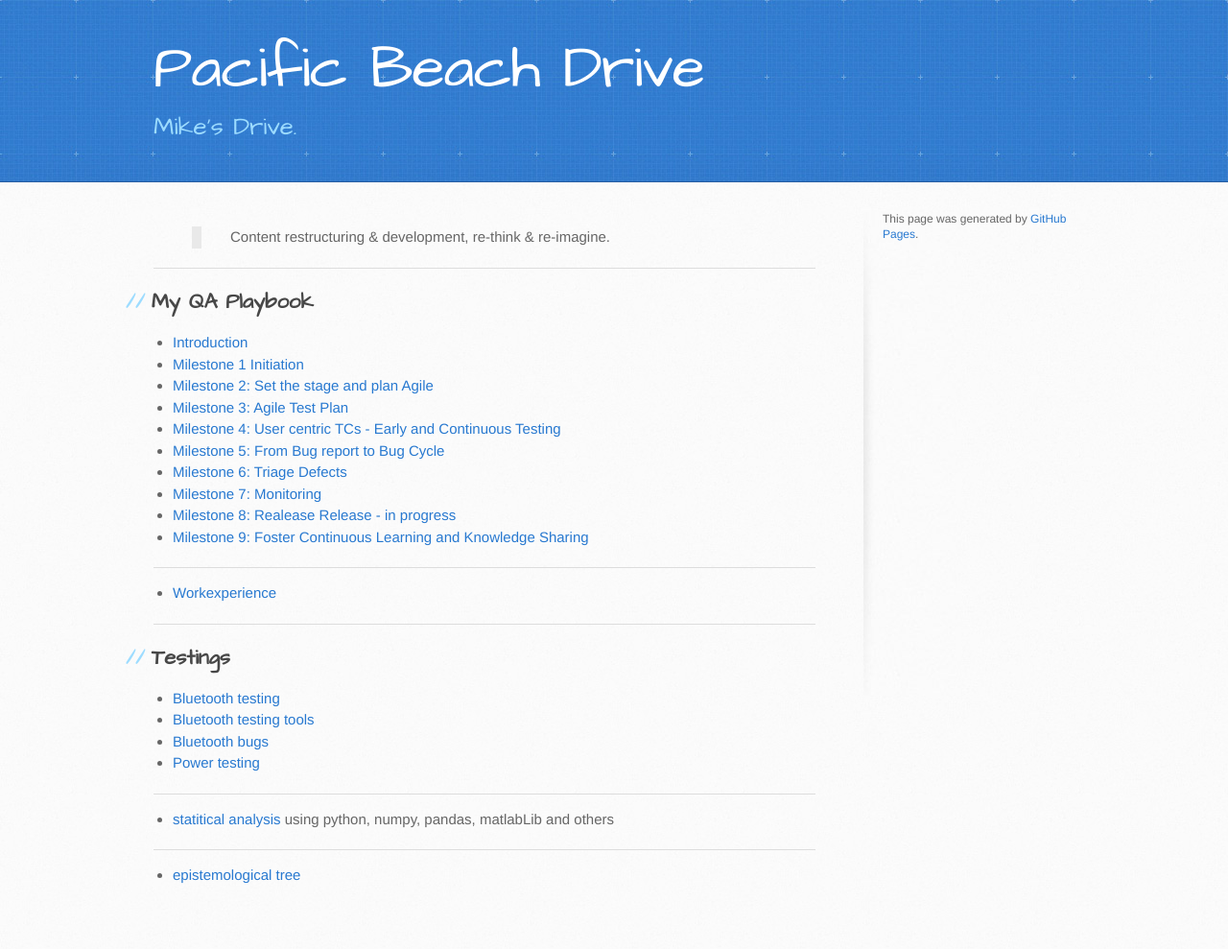
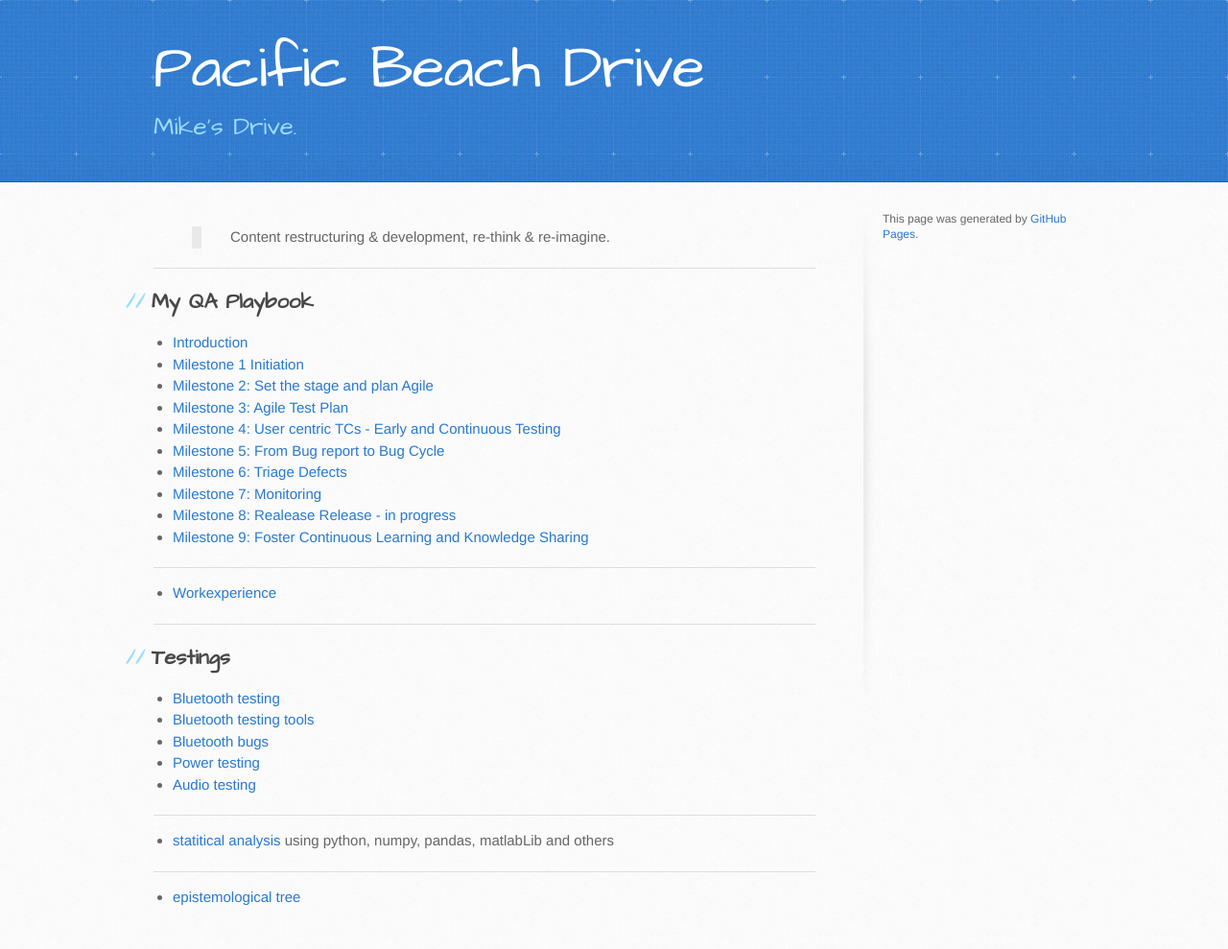
Before and after one commit to trumpfheller/trumpfheller.github.io, a Jekyll site: the page built from index.md, in a window 1280 px wide. Shown: the whole page at 96% size. Built offline with Jekyll 4.4.1, drawn with Linux system fonts in a browser that asks for light colours; before the commit the page ends 966 px from its top, so only the background shows below that.

Commit message:
Update index.md

```diff
--- a/index.md
+++ b/index.md
@@ -29,6 +29,7 @@ layout: default
 - [Bluetooth testing tools](./testing/btt.html)
 - [Bluetooth bugs](./testing/bt_protocolerrors.html)
 - [Power testing](./testing/pwr.html)
+- [Audio testing](./testing/audio.html)
 
 ---
 
```
